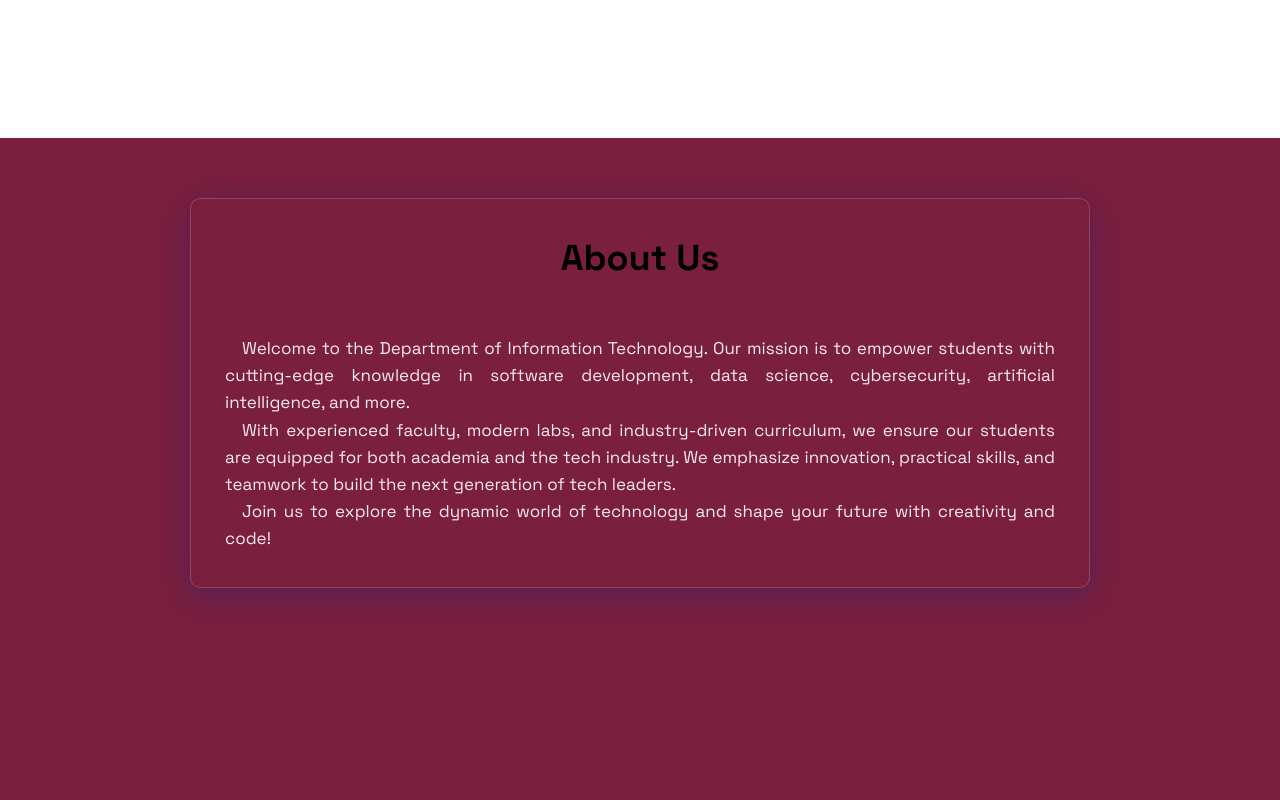
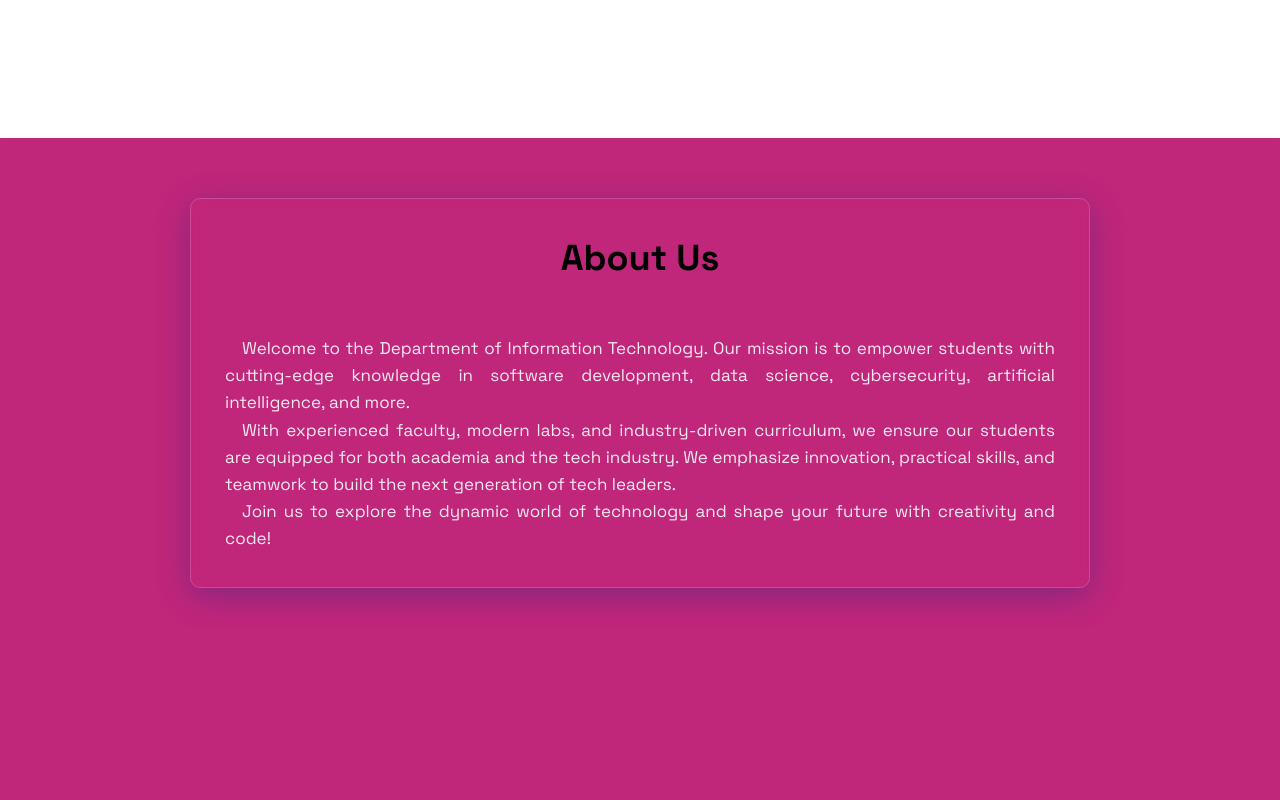
Before and after one commit to santhosh-2127/ANNAI-BLOG, a plain HTML site: page index.html in a window 1280 px wide. Shown: the part 7860-8660 px from the top of the page. Drawn offline with Linux system fonts and the light colour scheme; a web font is replaced by a local one.

Commit message:
Update style.css

```diff
--- a/style.css
+++ b/style.css
@@ -1300,7 +1300,7 @@ main {
 padding: 60px 20px;
 box-shadow: 0 4px 10px rgba(0, 0, 0, 0.1);
 margin-top: 20em;
-background-color: #7a1f3d; /* Deep Rose / Royal Pink */
+background-color:#C0267A; /* Deep Rose / Royal Pink */
 background-size: cover;
 background-position: center;
 background-repeat: no-repeat;
```
